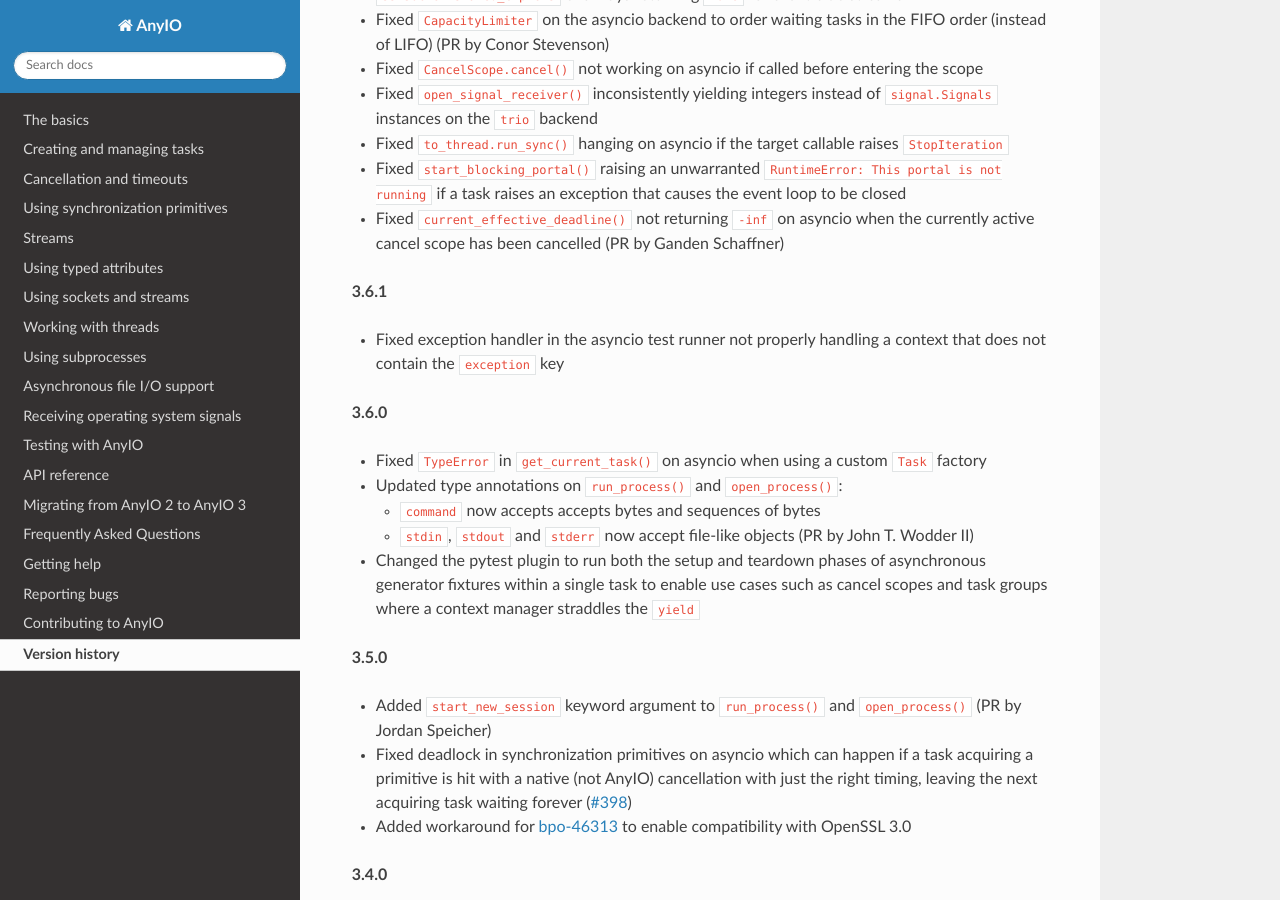
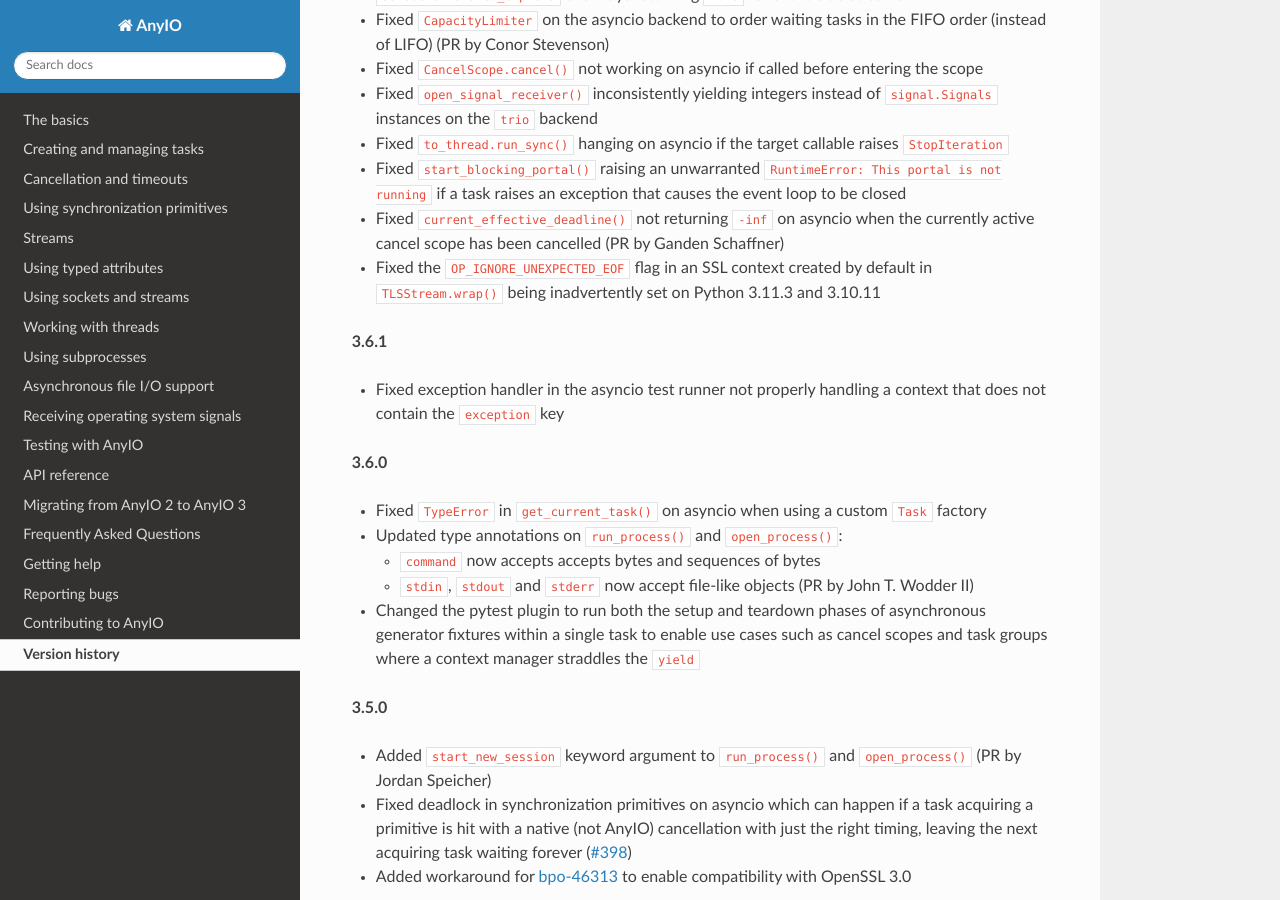
Before and after one commit to agronholm/anyio, a Sphinx documentation site: the page built from docs/versionhistory.rst, in a window 1280 px wide and 900 px high, scrolled down 864 px. Built offline with Sphinx 7.4.7 and the Read the Docs theme 2.0.0, drawn with Linux system fonts in a browser that asks for light colours; the version number could not be read and is left out.

Commit message:
Added note about OP_IGNORE_UNEXPECTED_EOF to the changelog

```diff
--- a/docs/versionhistory.rst
+++ b/docs/versionhistory.rst
@@ -46,6 +46,8 @@
   the event loop to be closed
 - Fixed ``current_effective_deadline()`` not returning ``-inf`` on asyncio when the
   currently active cancel scope has been cancelled (PR by Ganden Schaffner)
+- Fixed the ``OP_IGNORE_UNEXPECTED_EOF`` flag in an SSL context created by default in
+  ``TLSStream.wrap()`` being inadvertently set on Python 3.11.3 and 3.10.11
 
 **3.6.1**
 
```
